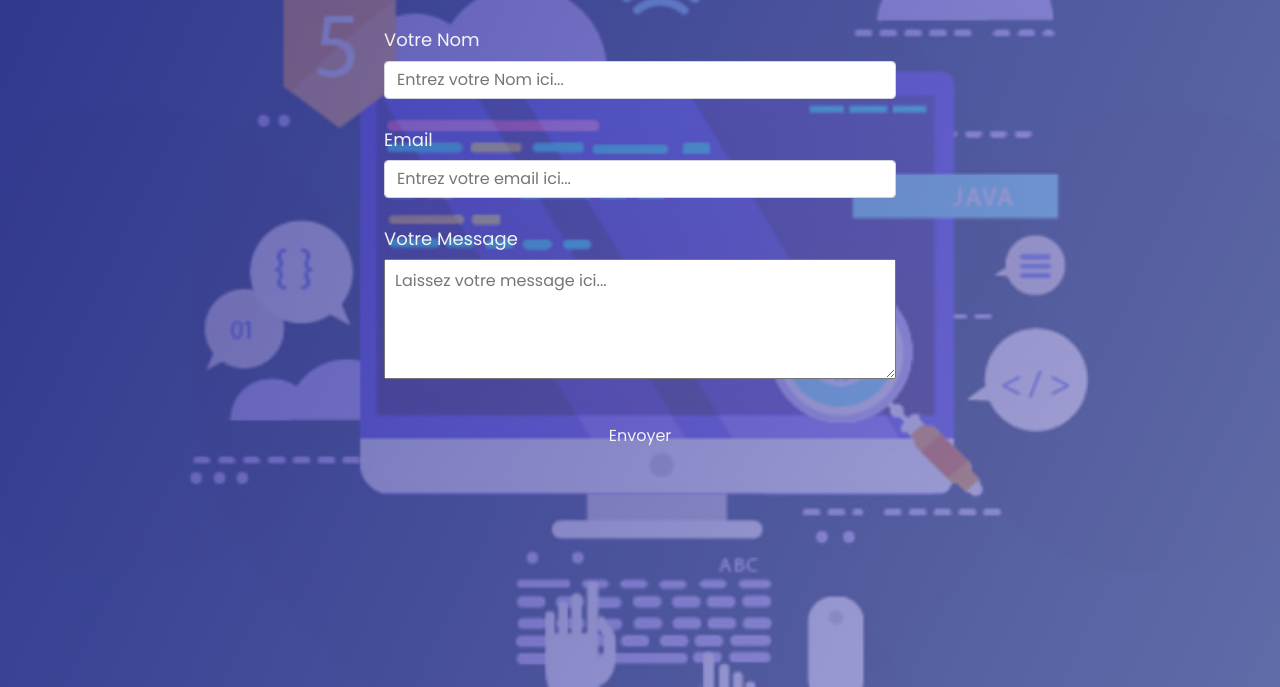
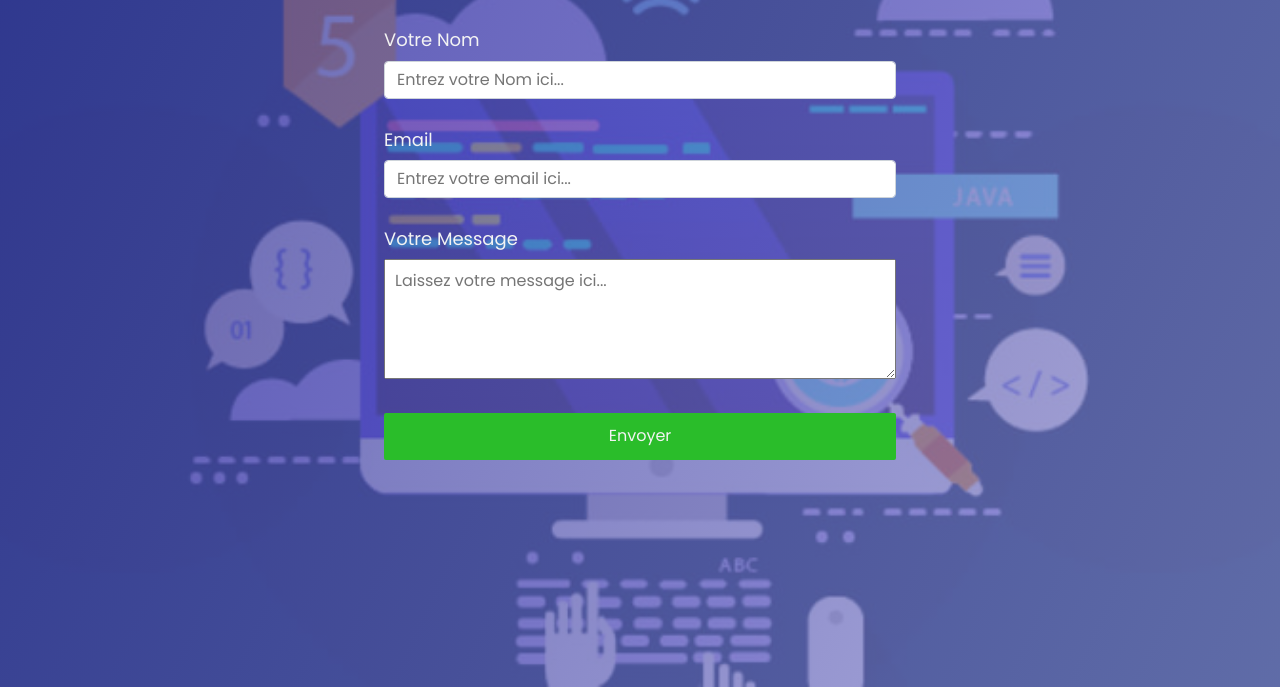
Before and after one commit to VBEAUNE/VBEAUNE.github.io, a plain HTML site: page Contact/index.html in a window 1280 px wide. Shown: the part 113-800 px from the top of the page. Drawn offline with Linux system fonts and the light colour scheme.

Commit message:
update color submit

```diff
--- a/Contact/style.css
+++ b/Contact/style.css
@@ -174,7 +174,7 @@ form {
   display: block;
   width: 100%;
   padding: 0.75rem;
-  background: var(--color-green);
+  background-color:#2abd2a;
   color: inherit;
   border-radius: 2px;
   cursor: pointer;
```
